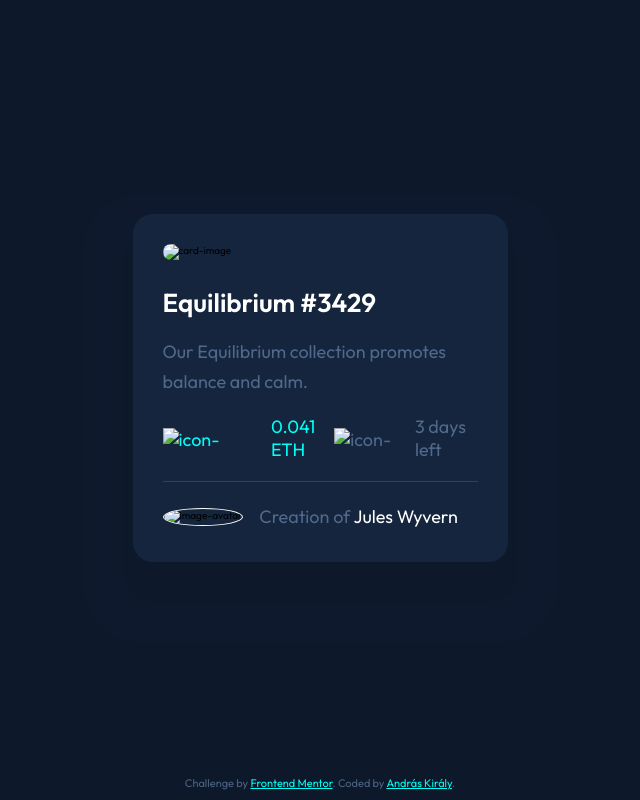
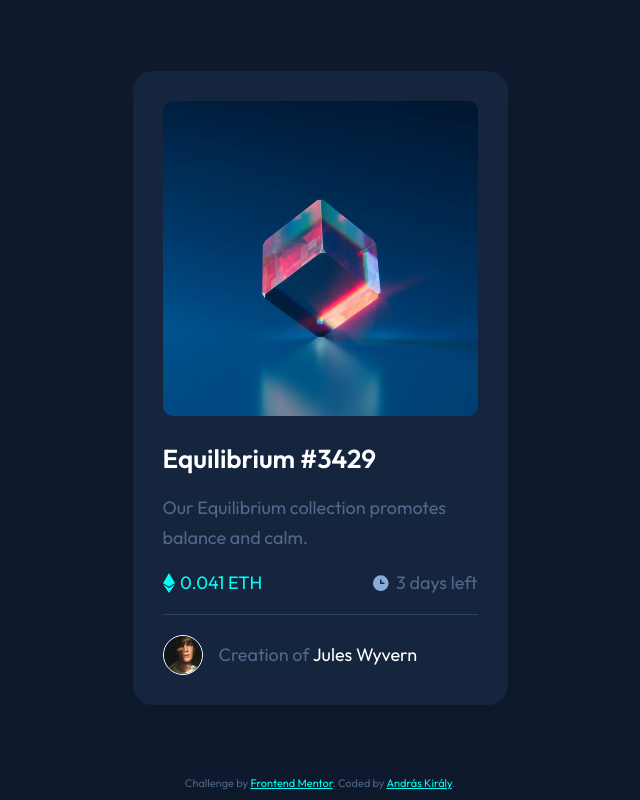
Before and after one commit to Pr3t0r/nft-preview-card-component-main, a plain HTML site: page index.html in a window 1280 px wide. Shown: the whole page, without its empty margins (320-960 px from the left). Drawn offline with Linux system fonts and the light colour scheme; the site is published under a folder, as on GitHub Pages, so addresses that start at the root find nothing.

Commit message:
img link fix

```diff
--- a/index.html
+++ b/index.html
@@ -22,23 +22,23 @@
   <main>
     <div class="card">
       <div class="card-img">
-        <img src="/images/image-equilibrium.jpg" alt="card-image">
+        <img src="images/image-equilibrium.jpg" alt="card-image">
       </div>
       <div class="card-txt">
         <h1>Equilibrium #3429</h1>
         <p>Our Equilibrium collection promotes balance and calm.</p>
         <div class="flex data">
           <div class="eth flex">
-            <img src="/images/icon-ethereum.svg" alt="icon-ethereum">
+            <img src="images/icon-ethereum.svg" alt="icon-ethereum">
             0.041 ETH
           </div>
           <div class="time flex">
-            <img src="/images/icon-clock.svg" alt="icon-clock">
+            <img src="images/icon-clock.svg" alt="icon-clock">
             3 days left
           </div>
         </div>
         <div class="flex creator">
-          <img src="/images/image-avatar.png" alt="image-avatar">
+          <img src="images/image-avatar.png" alt="image-avatar">
           <p>Creation of <span>Jules Wyvern</span></p>
         </div>
       </div>
--- a/style.css
+++ b/style.css
@@ -73,7 +73,7 @@ body p {
     content: "";
     height: 100%;
     width: 100%;
-    background: url(/images/icon-view.svg) no-repeat center , linear-gradient(to bottom, hsl(178, 100%, 50%, .4) , hsl(178, 100%, 50%, .4));
+    background: url(images/icon-view.svg) no-repeat center , linear-gradient(to bottom, hsl(178, 100%, 50%, .4) , hsl(178, 100%, 50%, .4));
     border-radius: 10px;
     position: absolute;
     top: 0;
```
